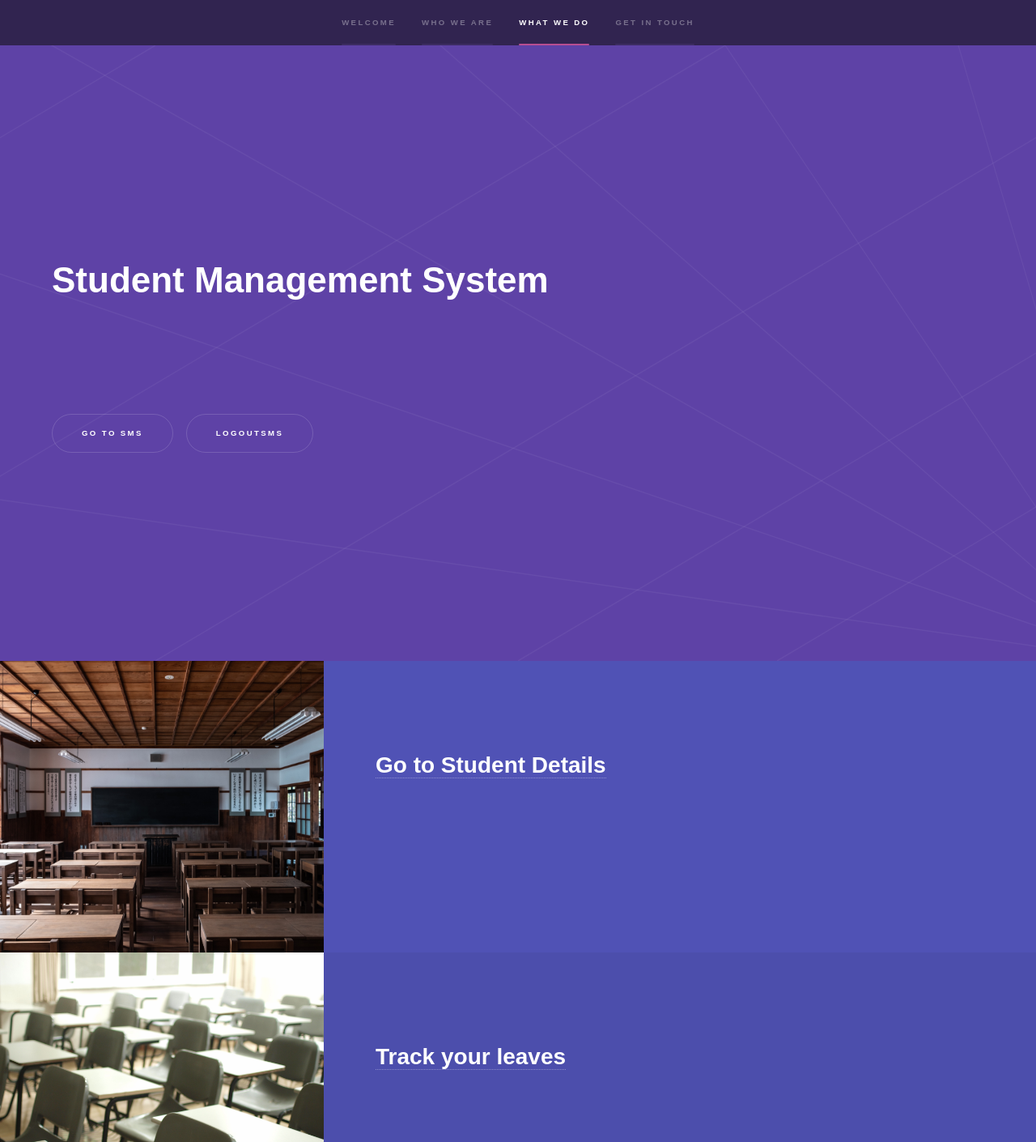
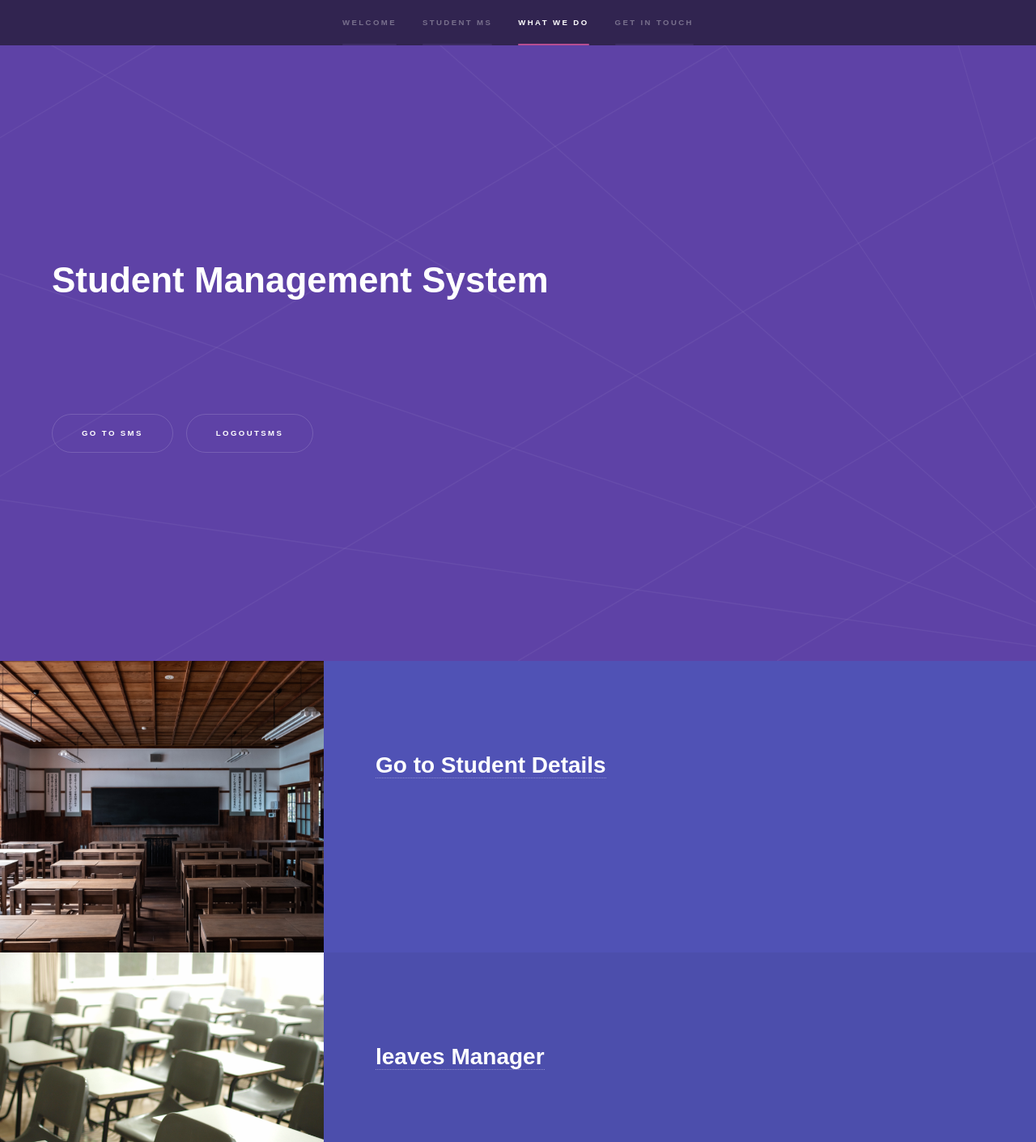
Before and after one commit to himanshuvb/django-project, a Django app: page /home/ in a window 1280 px wide. Shown: the top 1410 px of the page at 81% size. Run offline with Django 3.2, Linux system fonts and the light colour scheme; the visitor is signed in with stand-in values (Sample User, id 1); some web fonts are replaced.

Commit message:
final
final

```diff
--- a/SMS/templates/SMS/index.html
+++ b/SMS/templates/SMS/index.html
@@ -18,7 +18,7 @@
 					<nav>
 						<ul>
 							<li><a href="#intro">Welcome</a></li>
-							<li><a href="#one">Who we are</a></li>
+							<li><a href="#one">Student MS</a></li>
 							<li><a href="#two">What we do</a></li>
 							<li><a href="#three">Get in touch</a></li>
 						</ul>
@@ -60,7 +60,7 @@
 							<a href="#" class="image"><img src="{% static "images/p2.jpg"%}" alt="" data-position="top center" /></a>
 							<div class="content">
 								<div class="inner">
-									<h2><a href="{% url 'leaves_details' %}">Track your leaves</a></h2>
+									<h2><a href="{% url 'leaves_details' %}">leaves Manager</a></h2>
 									<p>Be able to keep a connect to your total leaves and access your data about remaning leaves that can be taken.</p>
 									<ul class="actions">
 									</ul>
```
